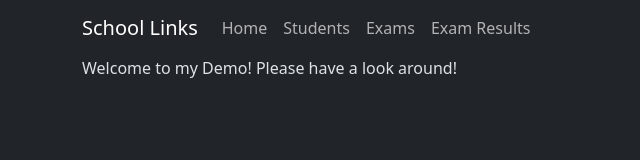
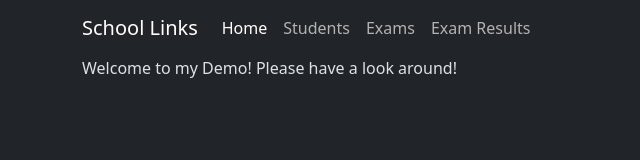
Before and after one commit to areveal/school-links-challenge, a React (Create React App) app in the folder frontend/: page / in a window 1280 px wide. Shown: the top 160 px of the page, without its empty margins (0-640 px from the left). Built offline with nearby package versions, Linux system fonts and the light colour scheme.

Commit message:
Fix active css styling for NavBar
Ensure NavBar elements show as active when on the correct path

```diff
--- a/frontend/src/components/SchoolNavBar.jsx
+++ b/frontend/src/components/SchoolNavBar.jsx
@@ -1,15 +1,16 @@
 import React from "react";
 import {Nav, Navbar, NavbarBrand} from "react-bootstrap";
+import {NavLink} from "react-router";
 
 function SchoolNavBar() {
     return (
         <Navbar>
             <NavbarBrand>School Links</NavbarBrand>
             <Nav>
-                <Nav.Link href="/">Home</Nav.Link>
-                <Nav.Link href="/students">Students</Nav.Link>
-                <Nav.Link href="/exams">Exams</Nav.Link>
-                <Nav.Link href="/exam-results">Exam Results</Nav.Link>
+                <Nav.Link as={NavLink} to="/" exact activeClassName="active">Home</Nav.Link>
+                <Nav.Link as={NavLink} to="/students" activeClassName="active">Students</Nav.Link>
+                <Nav.Link as={NavLink} to="/exams" activeClassName="active">Exams</Nav.Link>
+                <Nav.Link as={NavLink} to="/exam-results" activeClassName="active">Exam Results</Nav.Link>
             </Nav>
         </Navbar>
     );
```
